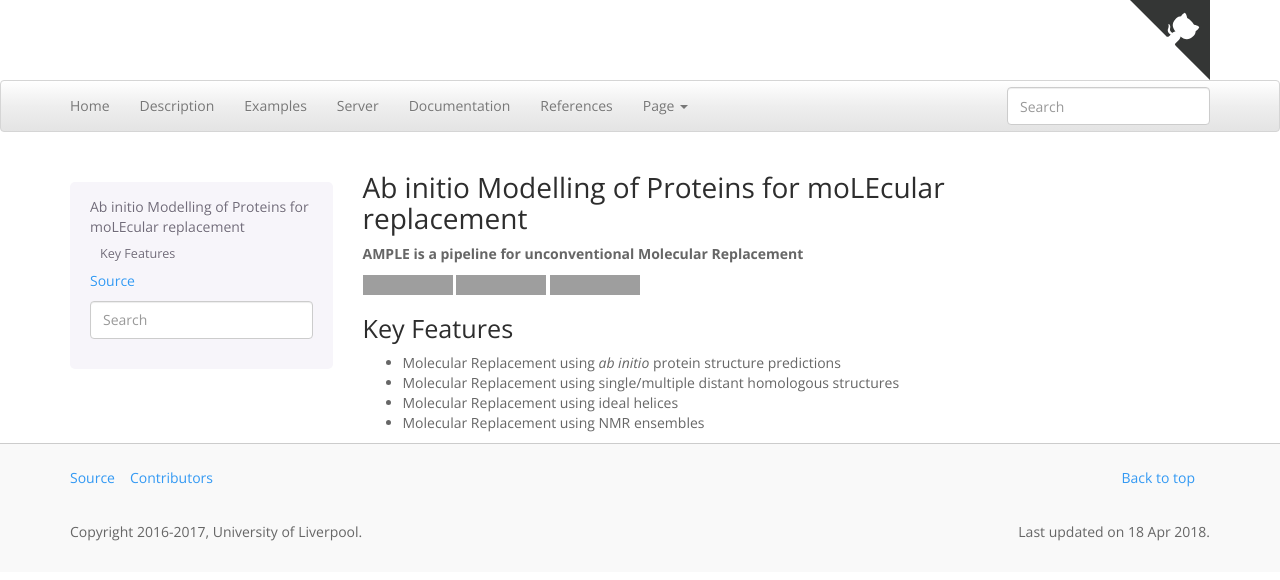
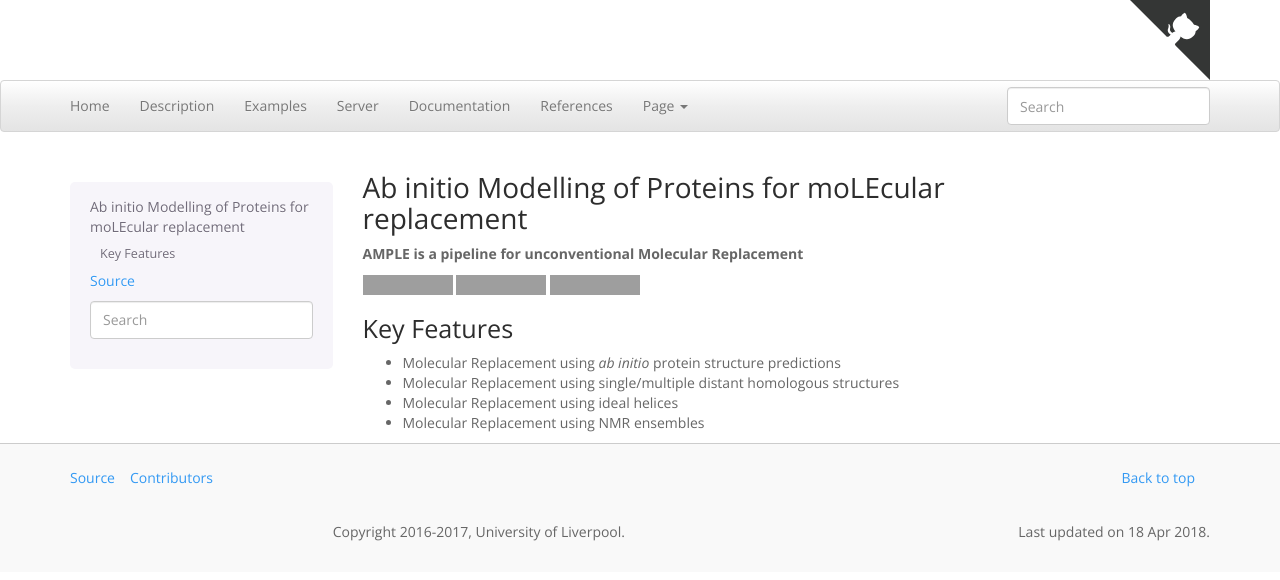
Before and after one commit to rigdenlab/ample, a Sphinx documentation site: the page built from docs/index.rst, in a window 1280 px wide. Shown: the top 580 px of the page. Built offline with Sphinx 7.4.7, drawn with Linux system fonts in a browser that asks for light colours; grey boxes are pictures that could not be loaded.

Commit message:
Update layout.html

```diff
--- a/docs/_templates/layout.html
+++ b/docs/_templates/layout.html
@@ -44,7 +44,7 @@
         <div class="row" style="padding-top: 20px">
             <div class="col-lg-6 col-sm-6 col-xs-12">
                 {%- if show_copyright %}
-                    <p class="text-xs-center text-left">
+                    <p class="text-right text-min-center">
                         {%- if hasdoc('copyright') %}
                             {% trans path=pathto('copyright'), copyright=copyright|e %}<a href="{{ path }}">Copyright</a> {{ copyright }}.{% endtrans %}<br/>
                         {%- else %}
@@ -55,7 +55,7 @@
             </div>
             <div class="col-lg-6 col-sm-6 col-xs-12">
                 {%- if last_updated %}
-                    <p class="text-xs-center text-right">
+                    <p class="text-right text-min-center">
                     {% trans last_updated=last_updated|e %}Last updated on {{ last_updated }}.{% endtrans %}
                     </p>
                 {%- endif %}
```
